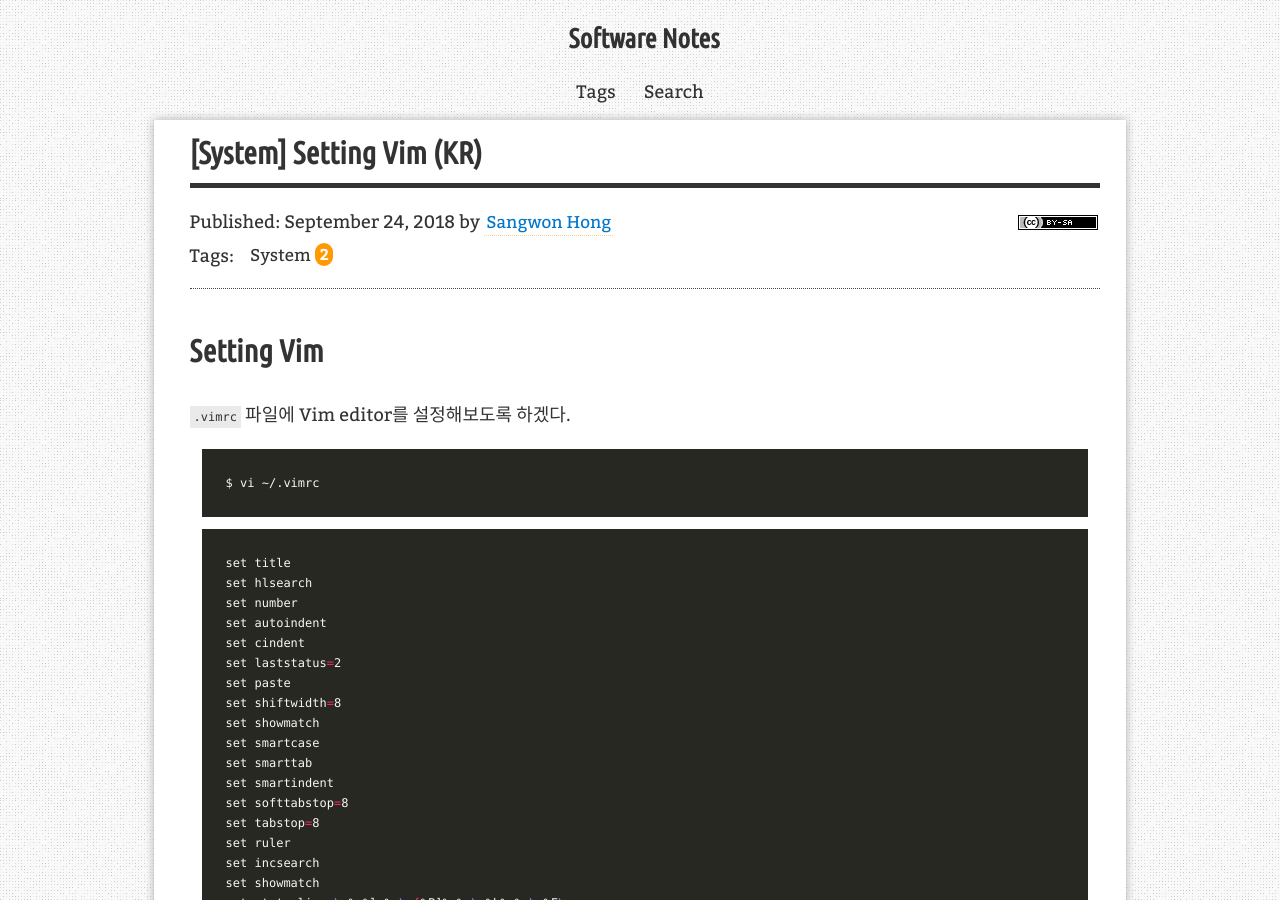
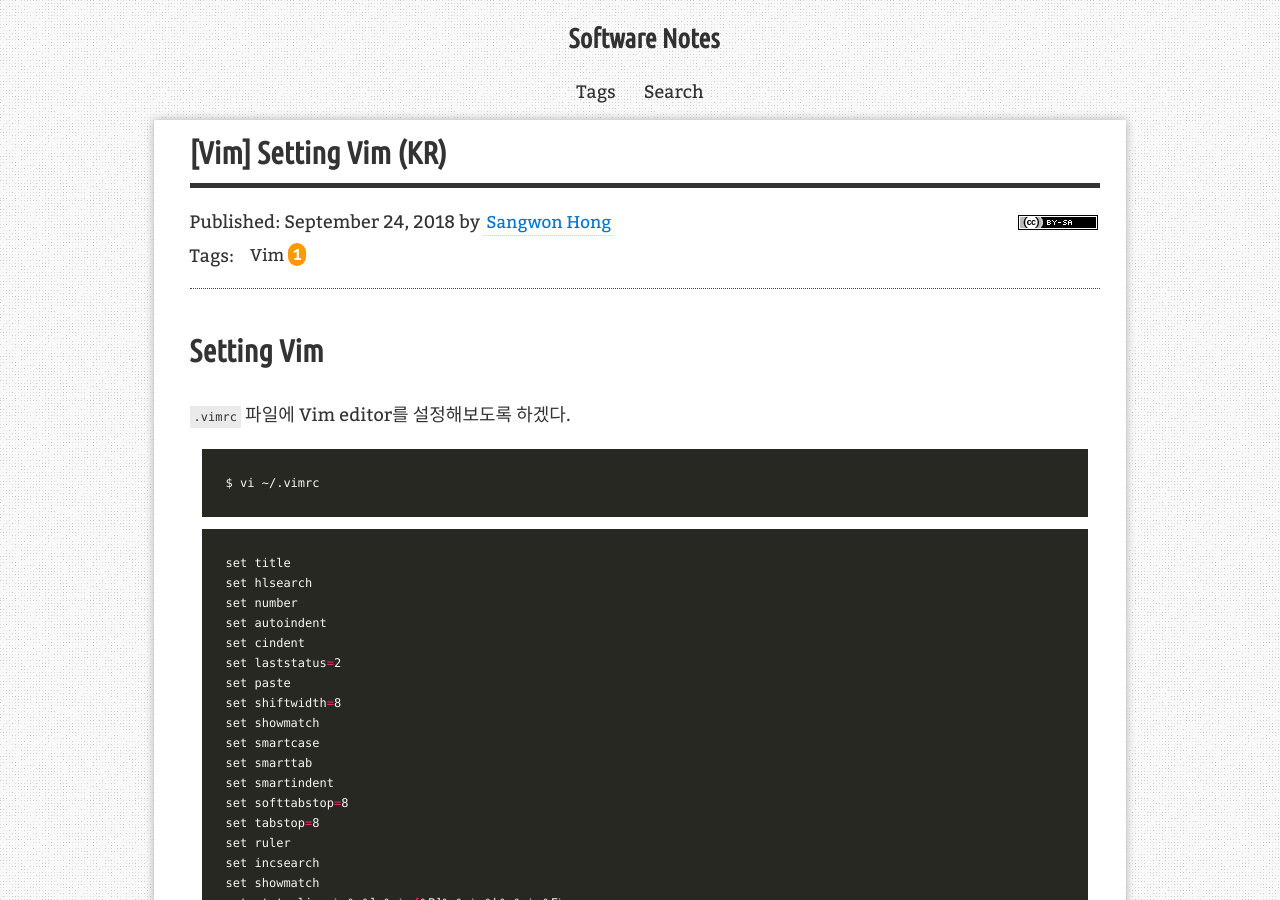
Before and after one commit to qpakzk/qpakzk.github.io, a Jekyll site: the page built from _posts/2018-09-24-[Vim] Setting Vim.md, in a window 1280 px wide and 900 px high. Built offline with Jekyll 4.4.1, drawn with Linux system fonts in a browser that asks for light colours; nearby versions of some CDN libraries; comment, search, counter and statistics services are not loaded.

Commit message:
tags: create a new tag 'Vim'

```diff
--- a/_posts/2018-09-24-[System] Setting Vim.md
+++ b/_posts/2018-09-24-[Vim] Setting Vim.md
@@ -1,8 +1,8 @@
 ---
 layout: post
-title: "[System] Setting Vim (KR)"
+title: "[Vim] Setting Vim (KR)"
 description: ""
-tags: [System]
+tags: [Vim]
 redirect_from:
   - /2018/09/24/
 ---
```
